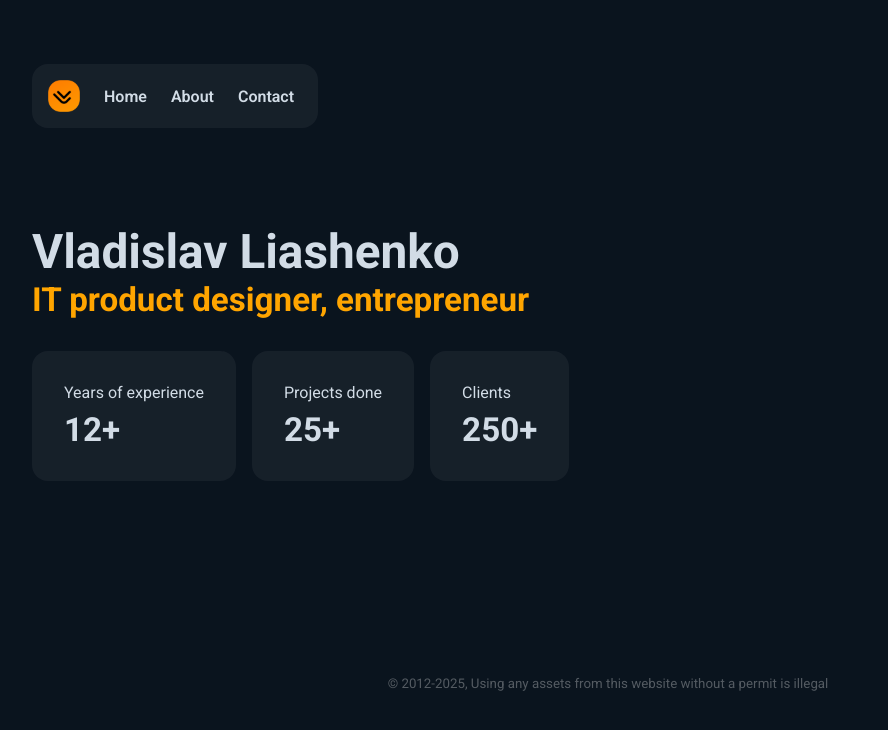
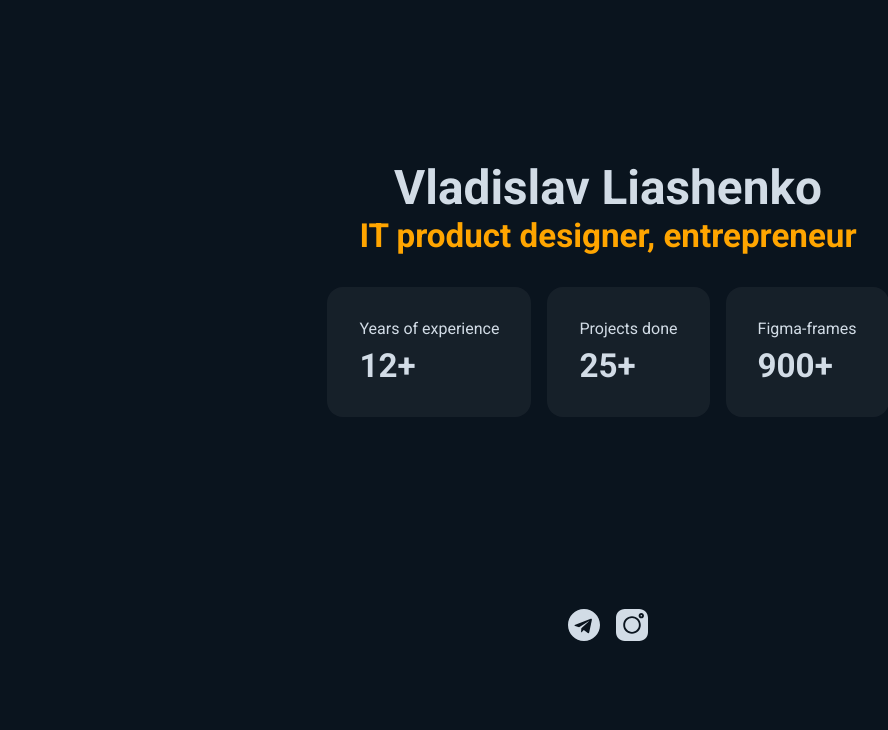
Before and after one commit to vlnko/vlweb, a Flask app: page / in a window 1280 px wide. Shown: the top 730 px of the page, without its empty margins (32-920 px from the left). Run offline with Flask 3, Linux system fonts and the light colour scheme.

Commit message:
minor updates

```diff
--- a/static/main.css
+++ b/static/main.css
@@ -114,6 +114,7 @@ nav a:hover {
     display: inline-flex;
     flex-direction: column;
     justify-content: space-between;
+    text-align: left;
 }
 .inline.card span {
     margin-bottom: 0.5rem;
@@ -134,4 +135,31 @@ nav a:hover {
 .hero {
     margin-top: 6rem;
     margin-bottom: 12rem;
+    text-align: center;
 }
+
+.social {
+    text-align: center;
+}
+
+.social svg {
+    width: 2rem;
+    height: 2rem;
+    fill: var(--col-whit);
+    transition: fill .3s ease-in-out;
+}
+
+.social svg:hover {
+    fill: var(--col-main);
+}
+
+@media screen and (max-width: 768px) {
+    body {
+        padding: 1rem;
+    }
+    .hero .inline-card-group {
+        flex-direction: column;
+        width: 100%;
+    }
+    .hero {margin-bottom: 6rem;}
+}
--- a/templates/base.html
+++ b/templates/base.html
@@ -10,17 +10,17 @@
 </head>
 <body>
 
-    <nav>
+    <!-- <nav>
         <img class="logo" src="{{ url_for('static', filename='favicon.png') }}" alt="logo">
         <a href="/">Home</a>
         <a href="/about">About</a>
         <a href="/contact">Contact</a>
-    </nav>
+    </nav> -->
 
     {% block content %}{% endblock %}
 
-    <footer>
-        <small>&copy; 2012-{{year}}, Using any assets from this website without a permit is illegal</small>
-    </footer>
+    <!-- <footer>
+        <small>&copy; 2013-{{year}}, Using any assets from this website without a permit is illegal</small>
+    </footer> -->
 </body>
 </html>
--- a/templates/home.html
+++ b/templates/home.html
@@ -17,10 +17,22 @@
             <h3>25+</h3>
         </div>
         <div class="inline card">
-            <span>Clients</span>
-            <h3>250+</h3>
+            <span>Figma-frames</span>
+            <h3>900+</h3>
         </div>
     </div>
 </div>
 
+<div class="social">
+    <div class="inline-card-group">
+        <a href="https://t.me/vlnko" target="_blank">
+            <!-- icon666.com - MILLIONS OF FREE VECTOR ICONS --><svg id="Bold" enable-background="new 0 0 24 24" viewBox="0 0 24 24" xmlns="http://www.w3.org/2000/svg"><path d="m12 24c6.629 0 12-5.371 12-12s-5.371-12-12-12-12 5.371-12 12 5.371 12 12 12zm-6.509-12.26 11.57-4.461c.537-.194 1.006.131.832.943l.001-.001-1.97 9.281c-.146.658-.537.818-1.084.508l-3-2.211-1.447 1.394c-.16.16-.295.295-.605.295l.213-3.053 5.56-5.023c.242-.213-.054-.333-.373-.121l-6.871 4.326-2.962-.924c-.643-.204-.657-.643.136-.953z"/></svg>
+        </a>
+        <a href="https://instagram.com/vlnko" target="_blank">
+            <!-- icon666.com - MILLIONS OF FREE VECTOR ICONS --><svg version="1.1" id="Capa_1" xmlns="http://www.w3.org/2000/svg" xmlns:xlink="http://www.w3.org/1999/xlink" x="0px" y="0px" viewBox="0 0 512 512" style="enable-background:new 0 0 512 512;" xml:space="preserve"><g><g><path d="M404.831,94.739c-6.853,0-12.43,5.577-12.43,12.43s5.577,12.43,12.43,12.43c6.854,0,12.43-5.576,12.43-12.43 S411.685,94.739,404.831,94.739z"/></g></g><g><g><path d="M256,145.804c-60.762,0-110.196,49.434-110.196,110.196c0,60.762,49.434,110.197,110.196,110.197 c60.763,0,110.197-49.434,110.197-110.196C366.197,195.239,316.763,145.804,256,145.804z"/></g></g><g><g><path d="M371.643,0H140.357C62.964,0,0,62.964,0,140.358v231.285C0,449.037,62.964,512,140.357,512h231.286 C449.037,512,512,449.036,512,371.643V140.358C512,62.964,449.037,0,371.643,0z M256,396.432 c-77.435,0-140.431-62.997-140.431-140.432S178.566,115.57,256,115.57S396.432,178.566,396.432,256S333.434,396.432,256,396.432z M404.831,149.836c-23.526,0-42.666-19.14-42.666-42.666c0-23.526,19.14-42.667,42.666-42.667 c23.526,0,42.666,19.14,42.666,42.666S428.357,149.836,404.831,149.836z"/></g></g></svg>
+        </a>
+    </div>
+
+</div>
+
 {% endblock %}
```
